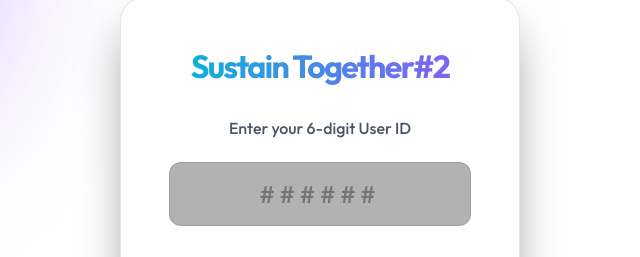
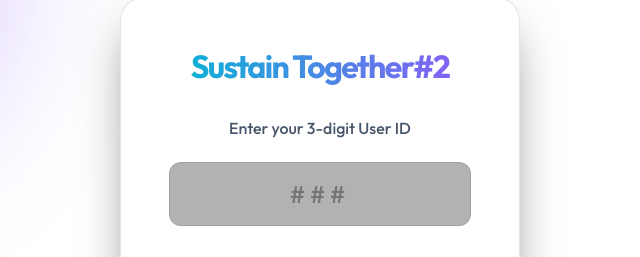
Before and after one commit to siwonbk-ui/bingo-game-test, a website: page public/index.html in a window 1280 px wide. Shown: the part 160-417 px from the top of the page, 320-960 px from the left. Drawn offline with nearby package versions, Linux system fonts and the light colour scheme.

Commit message:
Add files via upload

```diff
--- a/public/index.html
+++ b/public/index.html
@@ -21,8 +21,8 @@
     <div id="login-container" class="login-container">
         <div class="login-card">
             <h1>Sustain Together#2</h1>
-            <p>Enter your 6-digit User ID</p>
-            <input type="text" id="user-id-input" maxlength="6" placeholder="######" inputmode="numeric">
+            <p>Enter your 3-digit User ID</p>
+            <input type="text" id="user-id-input" maxlength="3" placeholder="###" inputmode="numeric">
             <input type="password" id="user-password-input" placeholder="Password" style="margin-top: 10px;">
 
             <button id="btn-login" class="btn primary full-width">Enter Game</button>
@@ -107,7 +107,7 @@
             <div class="add-user-form">
                 <h3>Add New User</h3>
                 <div class="form-group">
-                    <input type="text" id="new-user-id" placeholder="User ID (6 digits)" maxlength="6">
+                    <input type="text" id="new-user-id" placeholder="User ID (3 digits)" maxlength="3">
                     <input type="password" id="new-user-password" placeholder="Password">
                     <input type="text" id="new-user-name" placeholder="Display Name">
                     <select id="new-user-role">
--- a/public/script.js
+++ b/public/script.js
@@ -679,7 +679,7 @@ document.addEventListener('DOMContentLoaded', () => {
         const name = newUserNameInput.value.trim();
         const role = newUserRoleSelect.value;
 
-        if (!/^\d{6}$/.test(id)) return alert('ID must be 6 digits');
+        if (!/^\d{3}$/.test(id)) return alert('ID must be 3 digits');
         // Removed Password check to allow empty (setup later)
         if (!name) return alert('Please enter a name');
 
```
